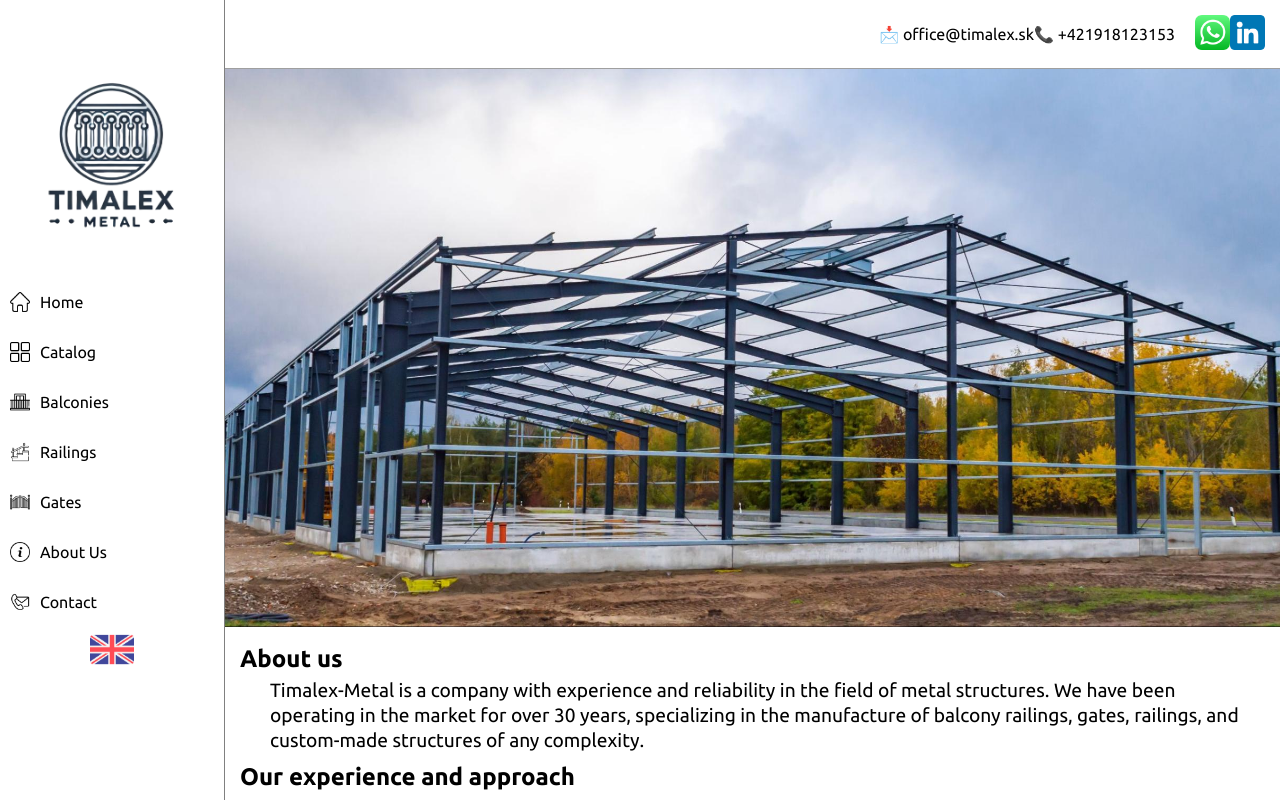
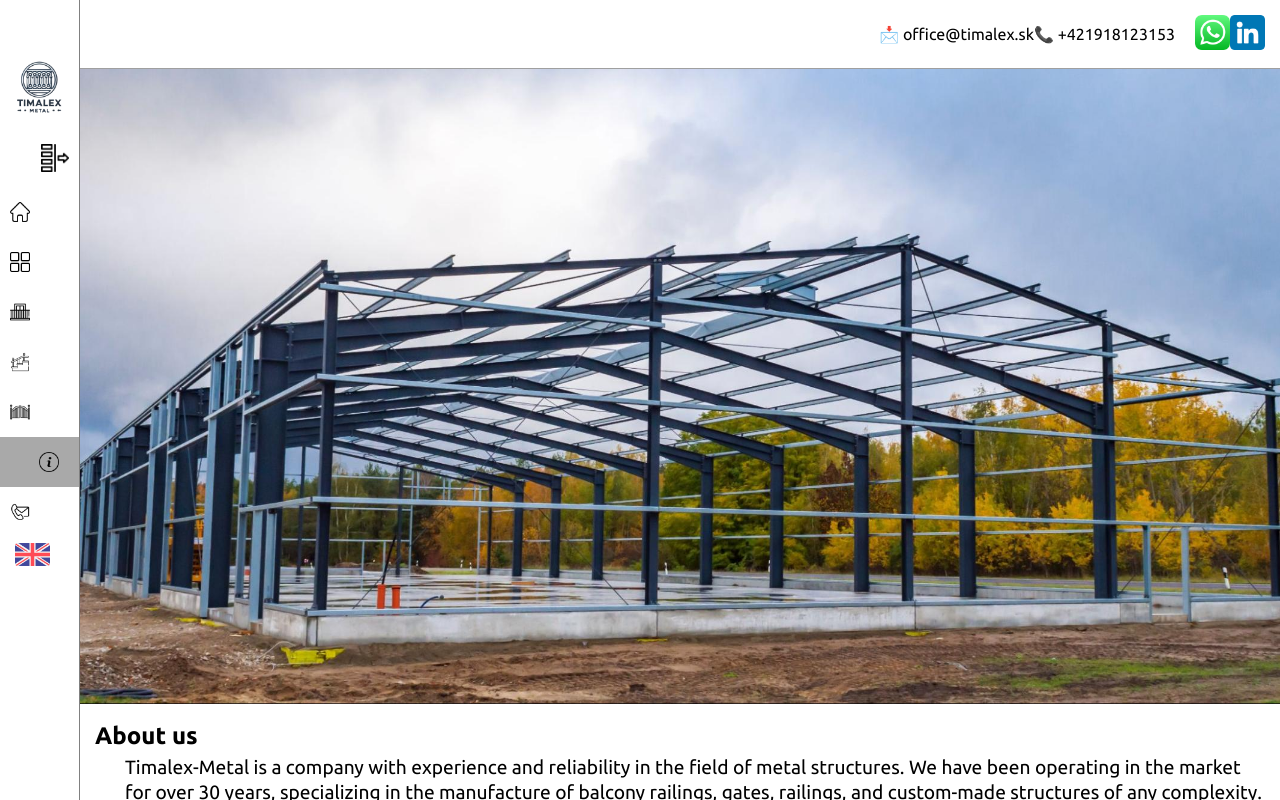
Before and after one commit to dhrb/timalex-metal, a React (Vite) app: page /aboutUs in a window 1280 px wide. Shown: the top 800 px of the page. Built offline with nearby package versions, Linux system fonts and the light colour scheme.

Commit message:
menu animation done, translations, all work, need more info

```diff
--- a/src/components/ImageSlider.jsx
+++ b/src/components/ImageSlider.jsx
@@ -1,39 +1,7 @@
-import React, { useState } from "react";
-import "./../styles/ImageSlider.css";
+import React from "react";
 
-const ImageSlider = ({ images }) => {
-  const [index, setIndex] = useState(0);
-
-  const prevSlide = () => {
-    setIndex(index === 0 ? images.length - 1 : index - 1);
-  };
-
-  const nextSlide = () => {
-    setIndex(index === images.length - 1 ? 0 : index + 1);
-  };
-
-  return (
-    <div className="imageSliderWrapper">
-      <div className="imageSlider">
-        {images.map((img, i) => (
-          <img
-            key={i}
-            src={img}
-            className="imageSliderImg"
-            alt={`slide-${i}`}
-          />
-        ))}
-      </div>
-      <div className="imageSliderArrows">
-        <button className="imageSliderArrow" onClick={prevSlide}>
-          ‹
-        </button>
-        <button className="imageSliderArrow" onClick={nextSlide}>
-          ›
-        </button>
-      </div>
-    </div>
-  );
-};
+function ImageSlider() {
+  return <div>imageSliderWrapper</div>;
+}
 
 export default ImageSlider;
--- a/src/components/Navbar.jsx
+++ b/src/components/Navbar.jsx
@@ -1,6 +1,6 @@
-import React from "react";
+import React, { useState } from "react";
 import "./../styles/Navbar.css";
-import { Link } from "react-router-dom";
+import { Link, NavLink } from "react-router-dom";
 import logoImg from "./../assets/images/logoImg.png";
 import enFlagImg from "../assets/images/ukFlag.png";
 import skFlagImg from "../assets/images/skFlag.png";
@@ -11,65 +11,116 @@ import railIcon from "../assets/images/railingIcon.png";
 import gateIcon from "../assets/images/gateIcon.png";
 import aboutIcon from "../assets/images/aboutIcon.png";
 import contactIcon from "../assets/images/contactIcon.png";
+import sideMenuIcon from "../assets/images/sideMenuIcon.png";
 import { useLang } from "./LanguageController";
 
 function Navbar() {
   const { language, switchLanguage, translate } = useLang();
+  const [menuCollapsed, setMenuCollapsed] = useState(true);
+
+  const menuHandeler = () => {
+    setMenuCollapsed(!menuCollapsed);
+  };
+
+  console.log(language);
   const LanguageToogle = () => {
     return (
+      <div className="navbarLanguage">
         <img
           onClick={() => switchLanguage()}
           src={language === "en" ? enFlagImg : skFlagImg}
           alt=""
           className="languageImg"
         />
+        <p>{language == "en" ? "English" : "Slovak"}</p>
+      </div>
     );
   };
 
   return (
-    <div className="navbarWrapper">
+    <div className={menuCollapsed ? "navbarClosed" : "navbarWrapper"}>
       <div className="navbarLogo">
-        <Link to="/" className="navbarLogoLink">
+        <NavLink to="/" className="navbarLogoLink">
           <img src={logoImg} alt="logo" className="navbarLogoImg" />
-        </Link>
+        </NavLink>
+      </div>
+      <div className="navbarBtnWrapp">
+        <img
+          onClick={() => menuHandeler()}
+          className={menuCollapsed ? "sideMenuIconClosed" : "sideMenuIconOpen"}
+          alt=""
+          src={sideMenuIcon}
+        />
       </div>
       <div className="navbarLinks">
-        <Link to="/" className="navbarLinkItem">
+        <NavLink
+          to="/"
+          className={({ isActive }) =>
+            isActive ? "navbarLinkActive" : "navbarLinkItem"
+          }
+        >
           <img src={homeIcon} alt="" className="navbarLinkImg" />
-
-          {translate("header.headerHome")}
-        </Link>
-        <Link to="/catalog" className="navbarLinkItem">
+          {translate(menuCollapsed ? " " : "header.headerHome")}
+        </NavLink>
+        <NavLink
+          to="/catalog"
+          className={({ isActive }) =>
+            isActive ? "navbarLinkActive" : "navbarLinkItem"
+          }
+        >
           <img src={catalogIcon} alt="" className="navbarLinkImg" />
-          {translate("header.headerCatalog")}
-        </Link>
-        <Link to="/balconies" className="navbarLinkItem">
+          {translate(menuCollapsed ? " " : "header.headerCatalog")}
+        </NavLink>
+        <NavLink
+          to="/balconies"
+          className={({ isActive }) =>
+            isActive ? "navbarLinkActive" : "navbarLinkItem"
+          }
+        >
           <img src={balconyIcon} alt="" className="navbarLinkImg" />
-          {translate("header.headerBalconies")}
-        </Link>
-        <Link to="/railings" className="navbarLinkItem">
+          {translate(menuCollapsed ? " " : "header.headerBalconies")}
+        </NavLink>
+        <NavLink
+          to="/railings"
+          className={({ isActive }) =>
+            isActive ? "navbarLinkActive" : "navbarLinkItem"
+          }
+        >
           <img src={railIcon} alt="" className="navbarLinkImg" />
-          {translate("header.headerRailings")}
-        </Link>
-        <Link to="/gates" className="navbarLinkItem">
+          {translate(menuCollapsed ? " " : "header.headerRailings")}
+        </NavLink>
+        <NavLink
+          to="/gates"
+          className={({ isActive }) =>
+            isActive ? "navbarLinkActive" : "navbarLinkItem"
+          }
+        >
           <img src={gateIcon} alt="" className="navbarLinkImg" />
-          {translate("header.headerGates")}
-        </Link>
+          {translate(menuCollapsed ? " " : "header.headerGates")}
+        </NavLink>
       </div>
       <div className="header.navbarLinkItem">
-        <Link to="/aboutUs" className="navbarLinkItem">
+        <NavLink
+          to="/aboutUs"
+          className={({ isActive }) =>
+            isActive ? "navbarLinkActive" : "navbarLinkItem"
+          }
+        >
           <img src={aboutIcon} alt="" className="navbarLinkImg" />
-          {translate("header.headerAboutUs")}
-        </Link>
-        <Link to="/contact" className="navbarLinkItem">
+          {translate(menuCollapsed ? " " : "header.headerAboutUs")}
+        </NavLink>
+        <NavLink
+          to="/contact"
+          className={({ isActive }) =>
+            isActive ? "navbarLinkActive" : "navbarLinkItem"
+          }
+        >
           <img src={contactIcon} alt="" className="navbarLinkImg" />
 
-          {translate("header.headerContact")}
-        </Link>
+          {translate(menuCollapsed ? " " : "header.headerContact")}
+        </NavLink>
       </div>
-      <div className="navbarLanguage">
       <LanguageToogle />
-      </div>
     </div>
   );
 }
--- a/src/components/TotalsBlock.jsx
+++ b/src/components/TotalsBlock.jsx
@@ -11,6 +11,7 @@ function TotalsBlock({
   monthlyPowerText,
   marketYearsText,
 }) {
+  console.log(readyOrdersText);
   return (
     <div className="totalsBlockWrapper">
       <div className="totalsBlockItem">
--- a/src/data/imagesData.jsx
+++ b/src/data/imagesData.jsx
@@ -5,7 +5,6 @@ import balconies4 from "./../assets/imagesData/balconies4.png";
 import balconies5 from "./../assets/imagesData/balconies5.png";
 import balconies6 from "./../assets/imagesData/balconies6.png";
 import balconies7 from "./../assets/imagesData/balconies7.png";
-import balconies8 from "./../assets/imagesData/balconies8.png";
 import balconies9 from "./../assets/imagesData/balconies9.png";
 import balconies10 from "./../assets/imagesData/balconies10.jpg";
 import constructions1 from "./../assets/imagesData/constructions1.jpg";
@@ -25,7 +24,6 @@ const imagesData = [
   { image: balconies5, category: "balcons", title: "Lorem ipsum dolor" },
   { image: balconies6, category: "balcons", title: "Lorem ipsum dolor" },
   { image: balconies7, category: "balcons", title: "Lorem ipsum dolor" },
-  { image: balconies8, category: "balcons", title: "Lorem ipsum dolor" },
   { image: balconies9, category: "balcons", title: "Lorem ipsum dolor" },
   { image: balconies10, category: "balcons", title: "Lorem ipsum dolor" },
   {
--- a/src/pages/Home.jsx
+++ b/src/pages/Home.jsx
@@ -16,6 +16,7 @@ function Home() {
     <div className="homeWrapper">
       <div className="homeHero">
         <h3 className="heroHeaderTitle">{translate("home.homeHeroTitle")}</h3>
+        <div className="testDiv">
           <button className="heroContactUsBtn">
             {translate("home.heroContactUsBtn")}
           </button>
@@ -23,6 +24,8 @@ function Home() {
             {translate("home.heroCatalogBtn")}
           </button>
         </div>
+      </div>
+
       <div className="homeHeroAbout">
         <h2 className="homeHeroAboutTitle">
           {translate("home.homeHeroAboutTitle")}
@@ -31,6 +34,7 @@ function Home() {
           {translate("home.homeHeroAboutSubtitle")}
         </p>
       </div>
+
       <div className="homeHeroAdvantages">
         <p className="homeHeroAdvantagesText">
           {translate("home.homeHeroAdvantagesText1")}
@@ -42,6 +46,12 @@ function Home() {
           {translate("home.homeHeroAdvantagesText3")}
         </p>
       </div>
+      <TotalsBlock
+        readyOrdersText={translate("totalsBlock.readyOrdersText")}
+        readyProjectsText={translate("totalsBlock.readyProjectsText")}
+        monthlyPowerText={translate("totalsBlock.monthlyPowerText")}
+        marketYearsText={translate("totalsBlock.marketYearsText")}
+      />
       <div className="homeHeroOffers">
         <div className="homeHeroOfferItems">
           <div className="heroOfferItem">
@@ -71,6 +81,7 @@ function Home() {
               {translate("home.homeHeroOfferSubtitleCard3")}
             </p>
           </div>
+
           <div className="heroOfferItem">
             <img src={weldingIcon} alt="" className="offerItemImg" />
             <h4 className="offerItemTitle">
@@ -82,9 +93,7 @@ function Home() {
           </div>
         </div>
       </div>
-      <div className="homeTotalsBlock">
-        <TotalsBlock />
-      </div>
+      <ImageSlider />
     </div>
   );
 }
--- a/src/styles/Home.css
+++ b/src/styles/Home.css
@@ -2,34 +2,44 @@
   padding: 10px;
 }
 .homeHero {
-  background-image: url("./../assets/images/IMG_1143.jpg");
+  background-image: url("./../assets/imagesData/constructions1.jpg");
   background-repeat: no-repeat;
   background-size: 100% 100%;
   height: 50vh;
-  display: flex;
-  justify-content: space-evenly;
-  flex-direction: column;
   width: 100%;
   font-size: 100%;
+  padding: 100px 0 0 35px;
 }
 .heroHeaderTitle {
   color: black;
   background-color: #fff;
   border-radius: 7px;
-  margin: 0 0 0 15px;
   font-weight: 500;
   font-size: 3em;
   padding: 10px 5px;
   width: 40%;
   text-align: center;
 }
+.testDiv {
+  display: flex;
+  margin: 15px 0;
+}
 .heroContactUsBtn {
-  width: 150px;
+  width: 220px;
+  padding: 10px 0;
   border: none;
-  margin: 0 0 0 15px;
   border-radius: 7px;
   font-size: 1.5em;
-  padding: 10px 5px;
+}
+
+.heroContactUsBtn:nth-child(2) {
+  margin: 0 0 0 15px;
+}
+
+.heroContactUsBtn:hover {
+  cursor: pointer;
+  background-color: darkgray;
+  color: #fff;
 }
 .homeHeroAbout {
   margin: 35px 25px;
--- a/src/styles/Navbar.css
+++ b/src/styles/Navbar.css
@@ -1,7 +1,39 @@
 .navbarWrapper {
-  border-right: 1px solid grey;
   width: 225px;
   height: 100%;
+  padding-top: 60px;
+  display: flex;
+  border-right: 0.3px solid grey;
+  flex-direction: column;
+  transition: all 0.4s;
+  font-size: 16px;
+}
+.navbarClosed {
+  display: flex;
+  flex-direction: column;
+  padding-top: 160px;
+  border-right: 1px solid grey;
+  width: 80px;
+  height: 100%;
+  transition: all 0.4s;
+  font-size: 0px;
+}
+.navbarBtnWrapp {
+  width: 100%;
+  padding: 15px 10px;
+  text-align: right;
+}
+.sideMenuIconOpen {
+  width: 28px;
+  rotate: 180deg;
+  transition: rotate 0.5s;
+}
+.sideMenuIconClosed {
+  width: 28px;
+  transition: rotate 0.5s;
+}
+
+.navbarClosed {
   padding-top: 50px;
 }
 .navbarLogo {
@@ -11,26 +43,44 @@
   width: 100%;
 }
 .navbarLinks {
-  display: flex;
+  flex-direction: column;
+  justify-content: right;
+}
+.navbarLinksClosed {
+  font-size: 0px;
   flex-direction: column;
   justify-content: right;
 }
 
 .navbarLinkItem {
   background-color: #fff;
+  width: 100%;
   color: black;
   display: flex;
   align-items: center;
   padding: 15px 10px;
+  transition: all 0.3s ease-in-out;
+}
+
+.navbarLinkActive {
+  background-color: rgba(0, 0, 0, 0.339);
+  width: 100%;
+  color: #fff;
+  padding: 15px 10px;
+  display: flex;
+  align-items: center;
+  justify-content: right;
 }
 .navbarLinkItem:hover {
+  background-color: rgba(174, 174, 174, 0.348);
+  cursor: pointer;
   color: #fff;
-  background-color: rgba(174, 174, 174, 0.348);
 }
 .navbarLinkImg {
   width: 20px;
   margin: 0 10px 0 0;
 }
+
 .navbarFirmLinks {
   margin: 25px 0 0;
   text-align: center;
@@ -38,8 +88,17 @@
 
 .navbarLanguage {
   width: 100%;
-  text-align: center;
+  margin: 0 15px 0;
+  display: flex;
+  align-items: center;
+  transition: all 0.3s ease-in-out;
 }
+
 .languageImg {
   width: 20%;
+  margin: 0 15px 0 0;
+  min-width: 35px;
 }
+.languageImg:hover {
+  cursor: pointer;
+}
--- a/src/styles/TotalsBlock.css
+++ b/src/styles/TotalsBlock.css
@@ -1,14 +1,16 @@
 .totalsBlockWrapper {
   display: flex;
   border-top: 1px solid grey;
+  border-bottom: 1px solid grey;
   justify-content: space-around;
-  padding: 15px 0 0;
+  padding: 15px 0 10px;
 }
 .totalsBlockItem {
   width: 100%;
   text-align: center;
   border-radius: 7px;
   margin: 0 5px;
+  padding: 10px 0;
 }
 .totalsBlockItem:hover {
   background-color: rgba(249, 230, 222, 0.407);
@@ -23,5 +25,3 @@
   font-size: 30px;
   color: rgb(245, 166, 20);
 }
-.totalsBlockItemtext {
-}
```
Also changed, not shown: src/assets/images/sideMenuIcon.png (added). Lines whose indentation alone changed are shown as unchanged.
